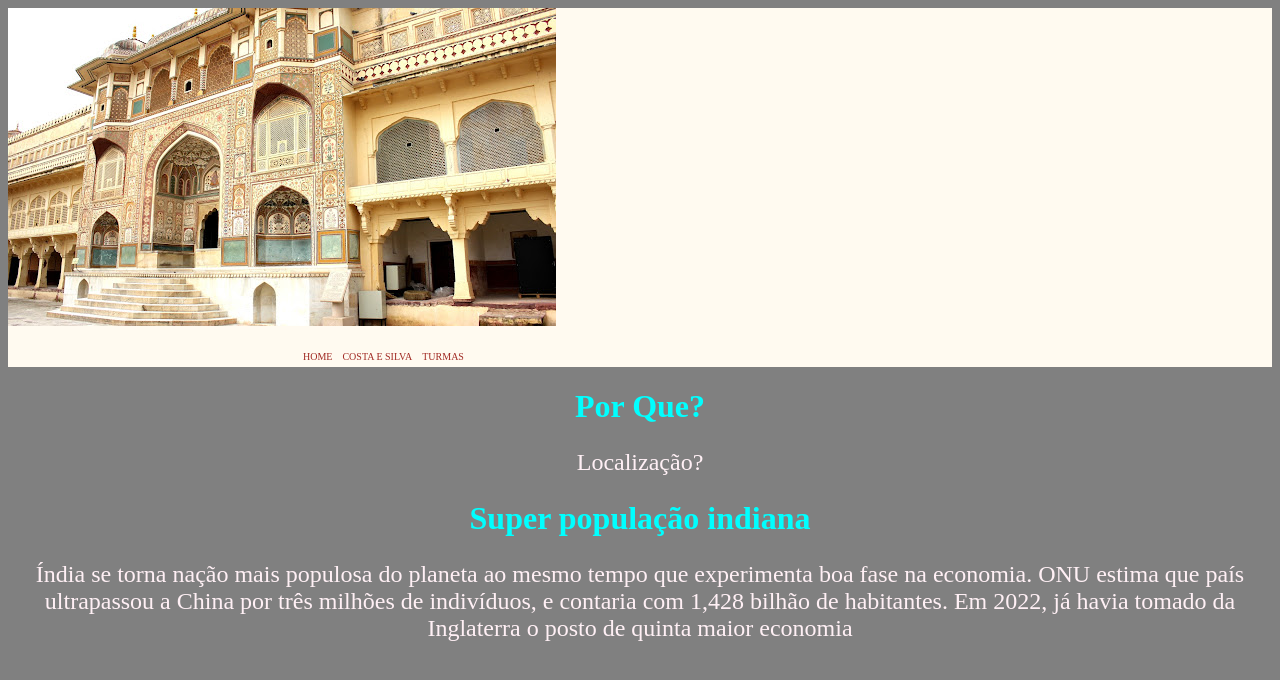
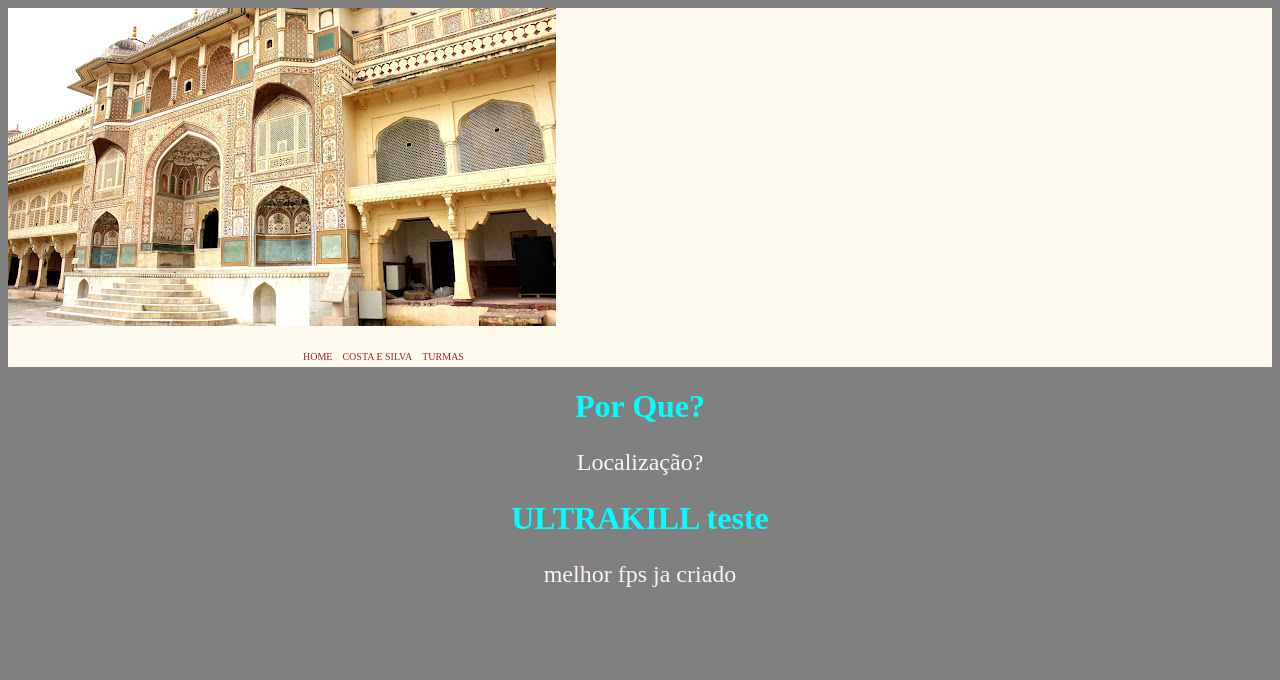
Before and after one commit to ArthurSisiphus/...-, a plain HTML site: page index.html in a window 1280 px wide. Drawn offline with Linux system fonts and the light colour scheme.

Commit message:
mudança pra ULtrakill texto

```diff
--- a/index.html
+++ b/index.html
@@ -23,7 +23,7 @@
     <link rel="stylesheet" href="style.css">
 </head>
 <body>
-    <h1>Super população indiana</h1>
-    <p>Índia se torna nação mais populosa do planeta ao mesmo tempo que experimenta boa fase na economia. ONU estima que país ultrapassou a China por três milhões de indivíduos, e contaria com 1,428 bilhão de habitantes. Em 2022, já havia tomado da Inglaterra o posto de quinta maior economia</p>
+    <h1>ULTRAKILL teste</h1>
+    <p>melhor fps ja criado</p>
 </body>
 </html>
```
